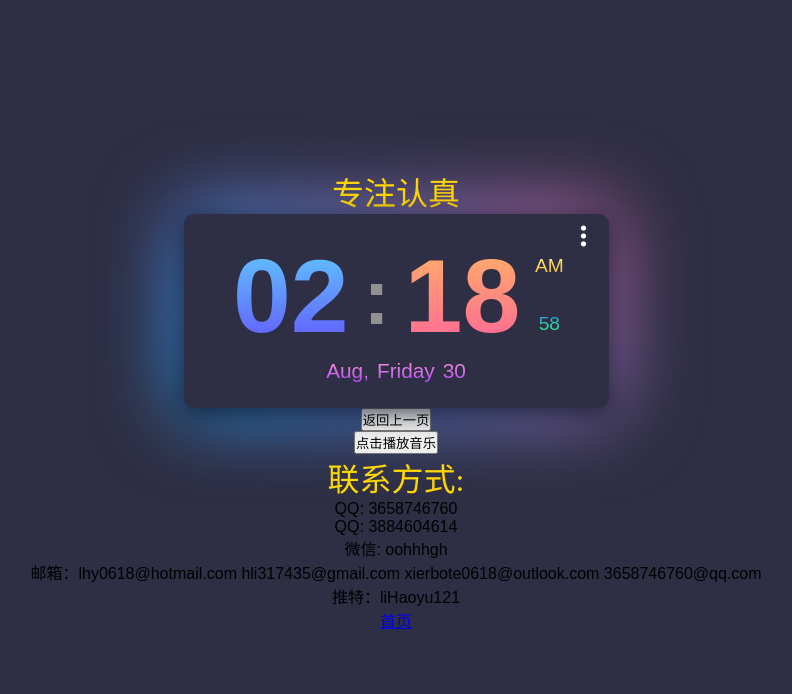
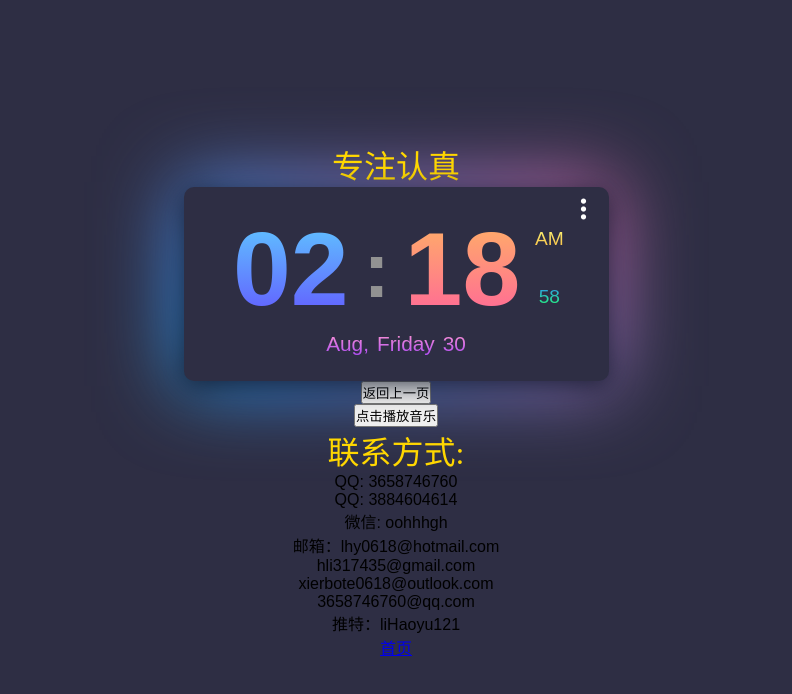
Before and after one commit to lihaoyu0618/lihaoyu0618, a plain HTML site: page z.html in a window 1280 px wide. Shown: the whole page, without its empty margins (244-1036 px from the left). Drawn offline with Linux system fonts and the light colour scheme.

Commit message:
Update z.html

```diff
--- a/z.html
+++ b/z.html
@@ -357,10 +357,10 @@
     <p1>QQ: 3658746760</p1>
     <p1>QQ: 3884604614</p1>
     <p1>微信: oohhhgh</p1>
-    <p1>邮箱：lhy0618@hotmail.com
-    hli317435@gmail.com
-    xierbote0618@outlook.com
-    3658746760@qq.com</p1>
+    <p1>邮箱：lhy0618@hotmail.com</p1>
+    <p1>hli317435@gmail.com</p1>
+    <p1>xierbote0618@outlook.com</p1>
+    <p1>3658746760@qq.com</p1>
     <p1>推特：liHaoyu121</p1>
     <a href="page2.html">首页</a>
 </body>
```
